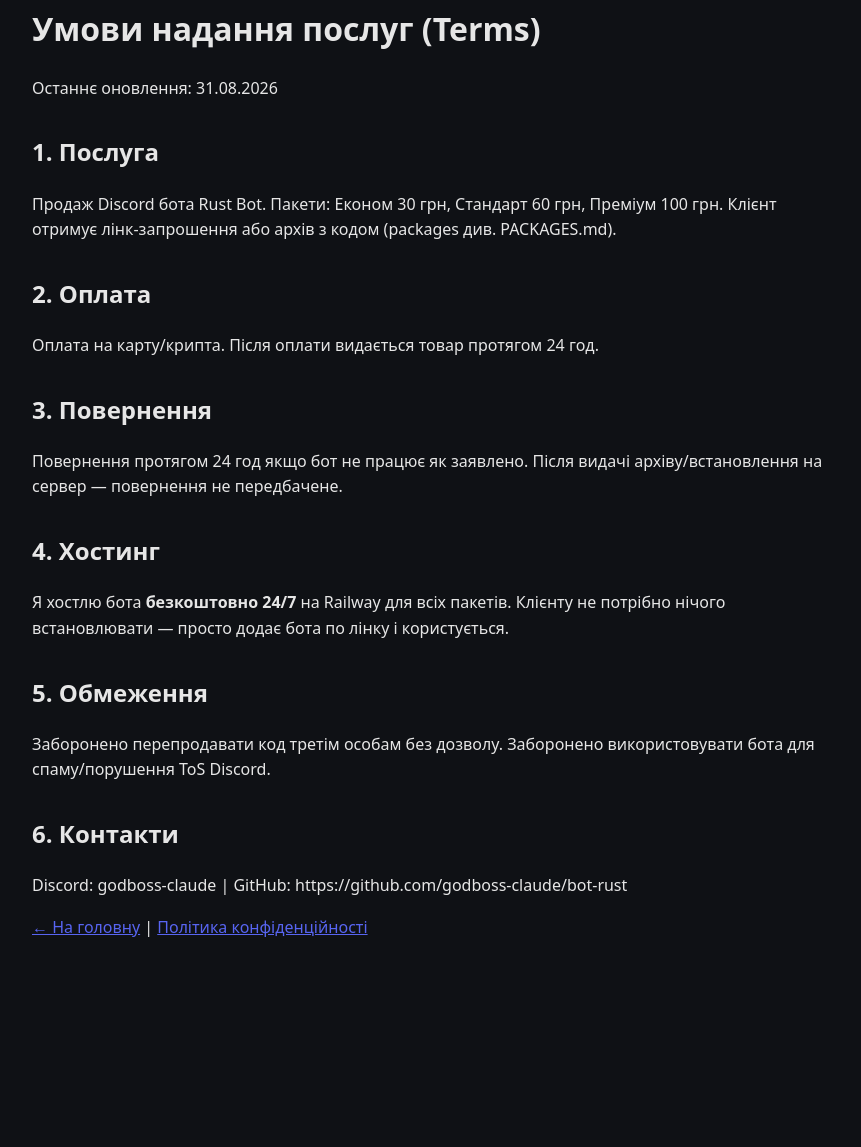
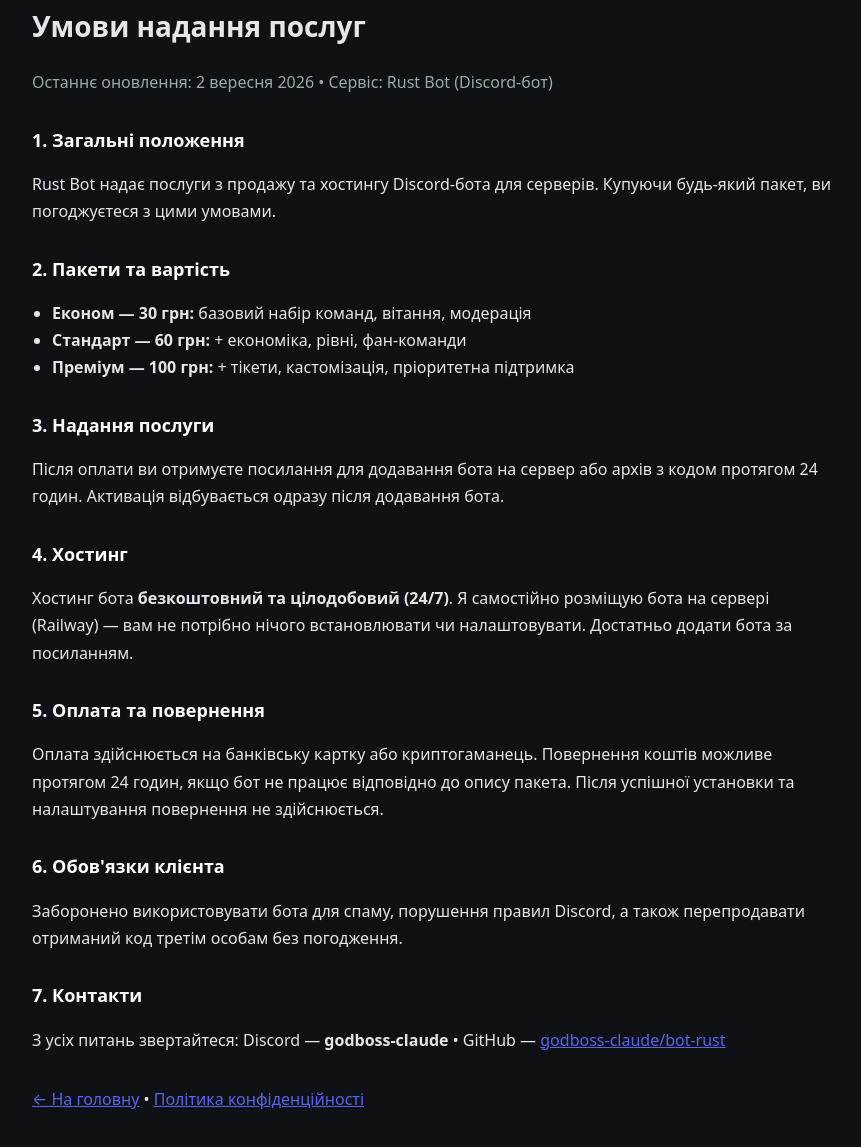
Before and after one commit to godboss-claude/bot-rust, a website: page terms.html in a window 1280 px wide. Shown: the part 37-1184 px from the top of the page, without its empty margins (208-1069 px from the left). Before the commit the page ends 1018 px from the top, so only its background shows below. Drawn offline with Linux system fonts and the light colour scheme.

Commit message:
feat: rewrite terms professionally

```diff
--- a/terms.html
+++ b/terms.html
@@ -2,20 +2,34 @@
 <html lang="uk">
 <meta charset="utf-8"><meta name="viewport" content="width=device-width,initial-scale=1">
 <title>Умови надання послуг — Rust Bot</title>
-<style>body{font-family:system-ui;max-width:800px;margin:40px auto;padding:0 20px;line-height:1.6;background:#0f1115;color:#e6e6e6}a{color:#5865F2}h2{margin-top:32px}</style>
-<h1>Умови надання послуг (Terms)</h1>
-<p>Останнє оновлення: 31.08.2026</p>
-<h2>1. Послуга</h2>
-<p>Продаж Discord бота Rust Bot. Пакети: Економ 30 грн, Стандарт 60 грн, Преміум 100 грн. Клієнт отримує лінк-запрошення або архів з кодом (packages див. PACKAGES.md).</p>
-<h2>2. Оплата</h2>
-<p>Оплата на карту/крипта. Після оплати видається товар протягом 24 год.</p>
-<h2>3. Повернення</h2>
-<p>Повернення протягом 24 год якщо бот не працює як заявлено. Після видачі архіву/встановлення на сервер — повернення не передбачене.</p>
+<style>body{font-family:system-ui,-apple-system,Segoe UI,Roboto;max-width:800px;margin:40px auto;padding:0 20px;line-height:1.7;background:#0f1115;color:#e6e6e6}a{color:#5865F2}h1{font-size:28px}h2{margin-top:28px;font-size:18px;color:#fff}ul{padding-left:20px}.muted{color:#9aa}</style>
+<h1>Умови надання послуг</h1>
+<p class="muted">Останнє оновлення: 2 вересня 2026 • Сервіс: Rust Bot (Discord-бот)</p>
+
+<h2>1. Загальні положення</h2>
+<p>Rust Bot надає послуги з продажу та хостингу Discord-бота для серверів. Купуючи будь-який пакет, ви погоджуєтеся з цими умовами.</p>
+
+<h2>2. Пакети та вартість</h2>
+<ul>
+<li><b>Економ — 30 грн:</b> базовий набір команд, вітання, модерація</li>
+<li><b>Стандарт — 60 грн:</b> + економіка, рівні, фан-команди</li>
+<li><b>Преміум — 100 грн:</b> + тікети, кастомізація, пріоритетна підтримка</li>
+</ul>
+
+<h2>3. Надання послуги</h2>
+<p>Після оплати ви отримуєте посилання для додавання бота на сервер або архів з кодом протягом 24 годин. Активація відбувається одразу після додавання бота.</p>
+
 <h2>4. Хостинг</h2>
-<p>Я хостлю бота <b>безкоштовно 24/7</b> на Railway для всіх пакетів. Клієнту не потрібно нічого встановлювати — просто додає бота по лінку і користується.</p>
-<h2>5. Обмеження</h2>
-<p>Заборонено перепродавати код третім особам без дозволу. Заборонено використовувати бота для спаму/порушення ToS Discord.</p>
-<h2>6. Контакти</h2>
-<p>Discord: godboss-claude | GitHub: https://github.com/godboss-claude/bot-rust</p>
-<p><a href="index.html">← На головну</a> | <a href="privacy.html">Політика конфіденційності</a></p>
+<p>Хостинг бота <b>безкоштовний та цілодобовий (24/7)</b>. Я самостійно розміщую бота на сервері (Railway) — вам не потрібно нічого встановлювати чи налаштовувати. Достатньо додати бота за посиланням.</p>
+
+<h2>5. Оплата та повернення</h2>
+<p>Оплата здійснюється на банківську картку або криптогаманець. Повернення коштів можливе протягом 24 годин, якщо бот не працює відповідно до опису пакета. Після успішної установки та налаштування повернення не здійснюється.</p>
+
+<h2>6. Обов'язки клієнта</h2>
+<p>Заборонено використовувати бота для спаму, порушення правил Discord, а також перепродавати отриманий код третім особам без погодження.</p>
+
+<h2>7. Контакти</h2>
+<p>З усіх питань звертайтеся: Discord — <b>godboss-claude</b> • GitHub — <a href="https://github.com/godboss-claude/bot-rust">godboss-claude/bot-rust</a></p>
+
+<p style="margin-top:32px"><a href="index.html">← На головну</a> • <a href="privacy.html">Політика конфіденційності</a></p>
 </html>
```
